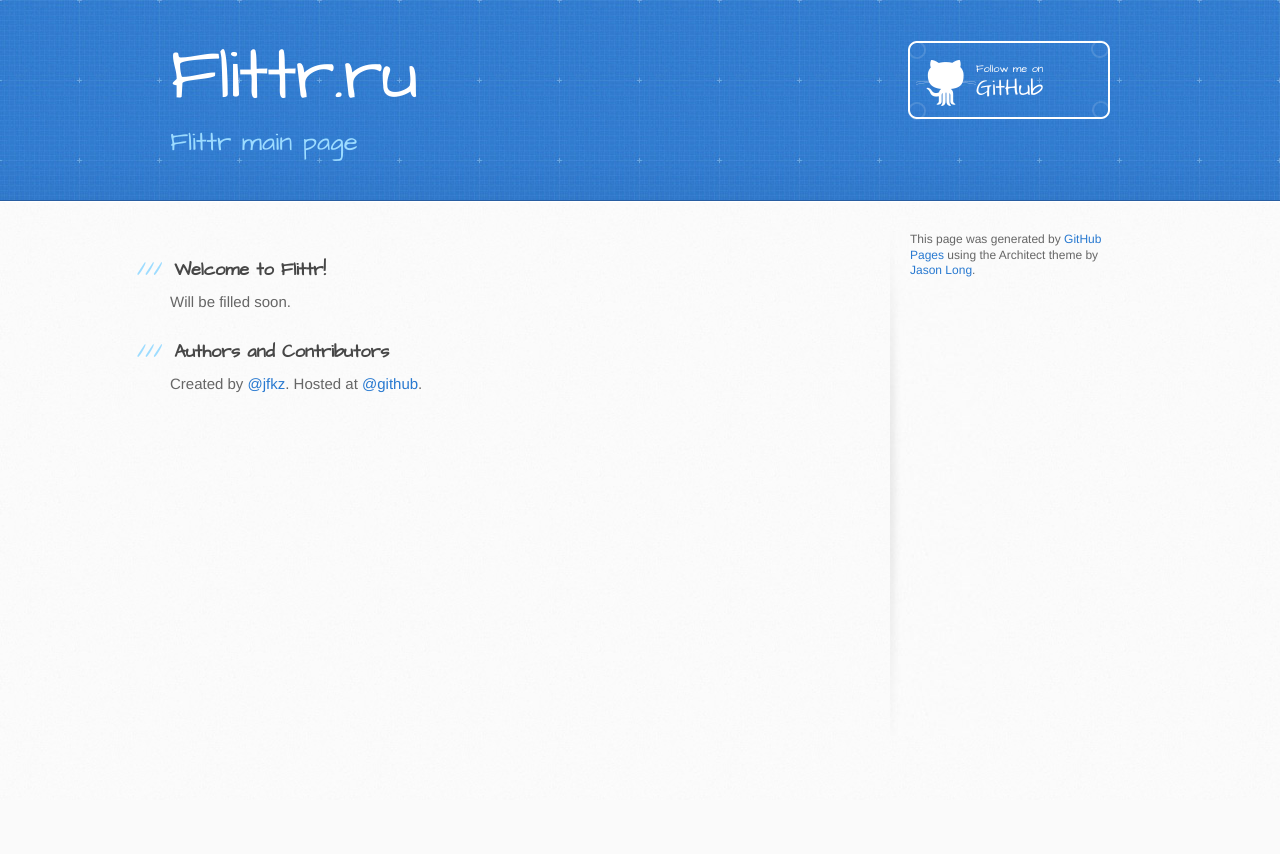
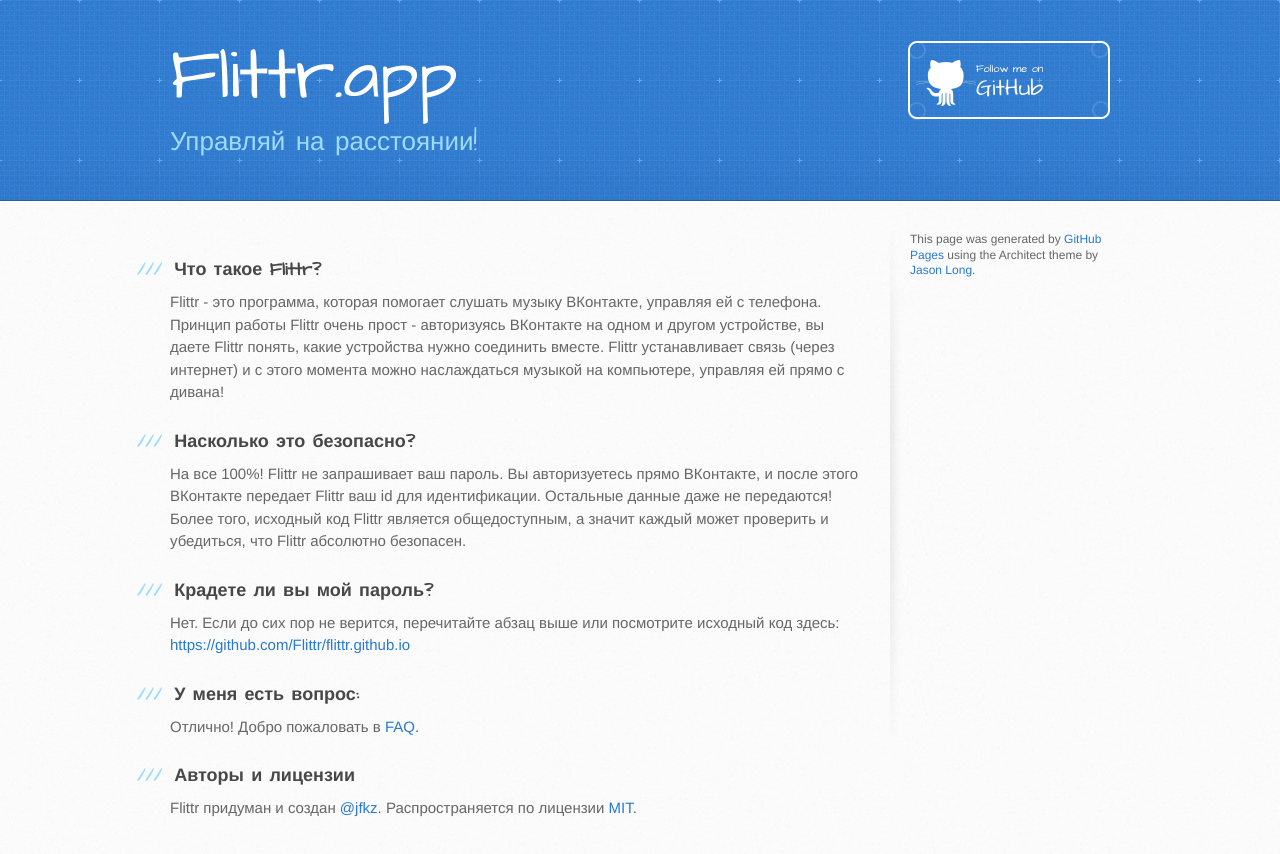
Before and after one commit to Flittr/flittr.github.io, a plain HTML site: page index.html in a window 1280 px wide. Before the commit the page ends 800 px from the top, so only its background shows below. Drawn offline with Linux system fonts and the light colour scheme.

Commit message:
Index page updates

```diff
--- a/index.html
+++ b/index.html
@@ -13,14 +13,14 @@
     <script src="//html5shiv.googlecode.com/svn/trunk/html5.js"></script>
     <![endif]-->
 
-    <title>Flittr.ru by Flittr</title>
+    <title>Flittr.ru by re-coders.com</title>
   </head>
 
   <body>
     <header>
       <div class="inner">
-        <h1>Flittr.ru</h1>
-        <h2>Flittr main page</h2>
+        <h1>Flittr.app</h1>
+        <h2>Управляй на расстоянии!</h2>
         <a href="https://github.com/Flittr" class="button"><small>Follow me on</small> GitHub</a>
       </div>
     </header>
@@ -29,14 +29,39 @@
       <div class="inner clearfix">
         <section id="main-content">
           <h3>
-<a id="welcome-to-flittr" class="anchor" href="#welcome-to-flittr" aria-hidden="true"><span class="octicon octicon-link"></span></a>Welcome to Flittr!</h3>
+<a id="welcome-to-flittr" class="anchor" href="#welcome-to-flittr" aria-hidden="true"><span class="octicon octicon-link"></span></a>Что такое Flittr?</h3>
 
-<p>Will be filled soon.</p>
+<p>Flittr - это программа, которая помогает слушать музыку ВКонтакте, управляя ей с телефона.
+Принцип работы Flittr очень прост - авторизуясь ВКонтакте на одном и другом устройстве, вы даете Flittr понять,
+какие устройства нужно соединить вместе. Flittr устанавливает связь (через интернет) и с этого момента можно
+наслаждаться музыкой на компьютере, управляя ей прямо с дивана!</p>
 
 <h3>
-<a id="authors-and-contributors" class="anchor" href="#authors-and-contributors" aria-hidden="true"><span class="octicon octicon-link"></span></a>Authors and Contributors</h3>
+<a id="security" class="anchor" href="#security" aria-hidden="true"><span class="octicon octicon-link"></span></a>Насколько это безопасно?</h3>
 
-<p>Created by <a href="https://github.com/jfkz" class="user-mention">@jfkz</a>. Hosted at <a href="https://github.com/github" class="user-mention">@github</a>.</p>
+<p>На все 100%! Flittr не запрашивает ваш пароль. Вы авторизуетесь прямо ВКонтакте,
+и после этого ВКонтакте передает Flittr ваш id для идентификации. Остальные данные даже не передаются!
+Более того, исходный код Flittr является общедоступным, а значит каждый может проверить и убедиться, что Flittr
+абсолютно безопасен.
+</p>
+
+<h3>
+<a id="password" class="anchor" href="#password" aria-hidden="true"><span class="octicon octicon-link"></span></a>Крадете ли вы мой пароль?</h3>
+
+<p>Нет. Если до сих пор не верится, перечитайте абзац выше или посмотрите исходный код здесь: <a href="https://github.com/Flittr/flittr.github.io">https://github.com/Flittr/flittr.github.io</a>
+</p>
+
+<h3>
+<a id="faq" class="anchor" href="#faq" aria-hidden="true"><span class="octicon octicon-link"></span></a>У меня есть вопрос:</h3>
+
+<p>
+    Отлично! Добро пожаловать в <a href="https://github.com/Flittr/flittr.github.io/wiki/FAQ-(ru)">FAQ</a>.
+</p>
+
+<h3>
+<a id="authors-and-contributors" class="anchor" href="#authors-and-contributors" aria-hidden="true"><span class="octicon octicon-link"></span></a>Авторы и лицензии</h3>
+
+<p>Flittr придуман и создан <a href="https://github.com/jfkz" class="user-mention">@jfkz</a>. Распространяется по лицензии <a href="https://opensource.org/licenses/MIT">MIT</a>. </p>
         </section>
 
         <aside id="sidebar">
```
